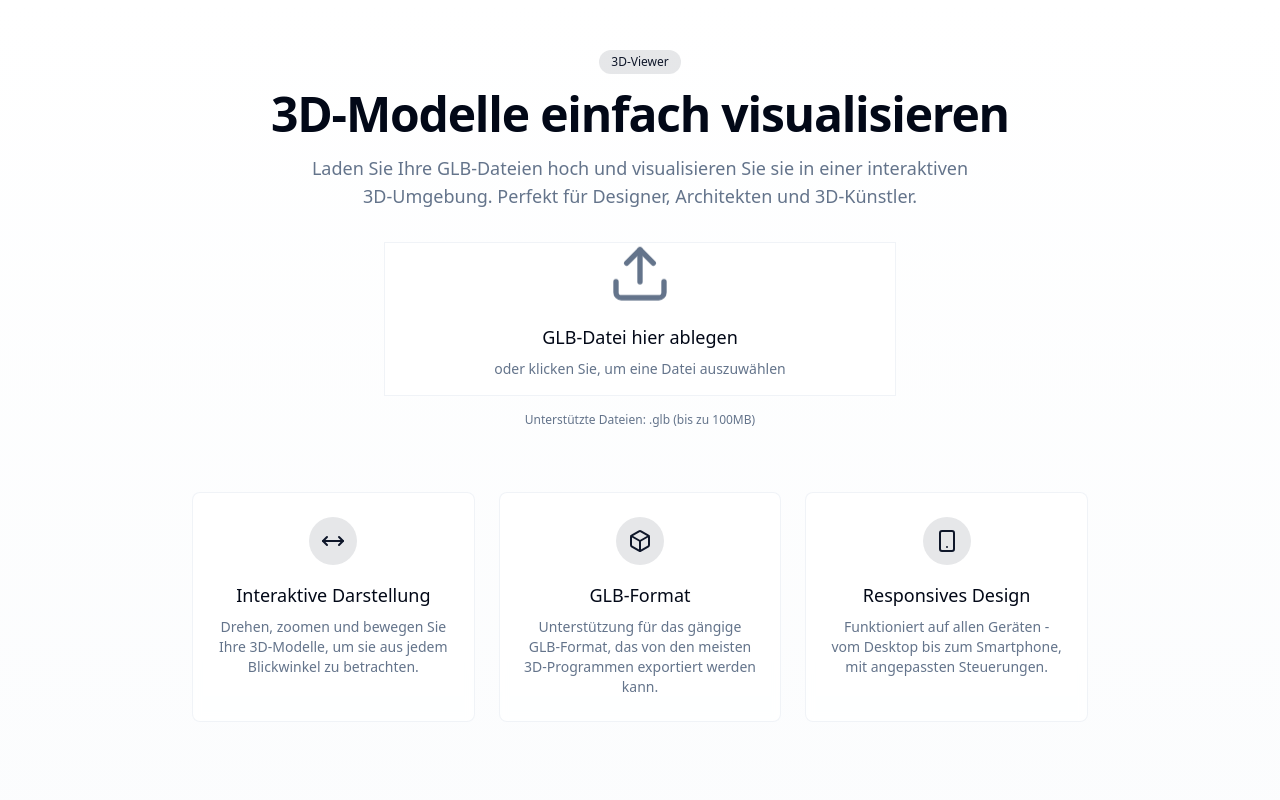
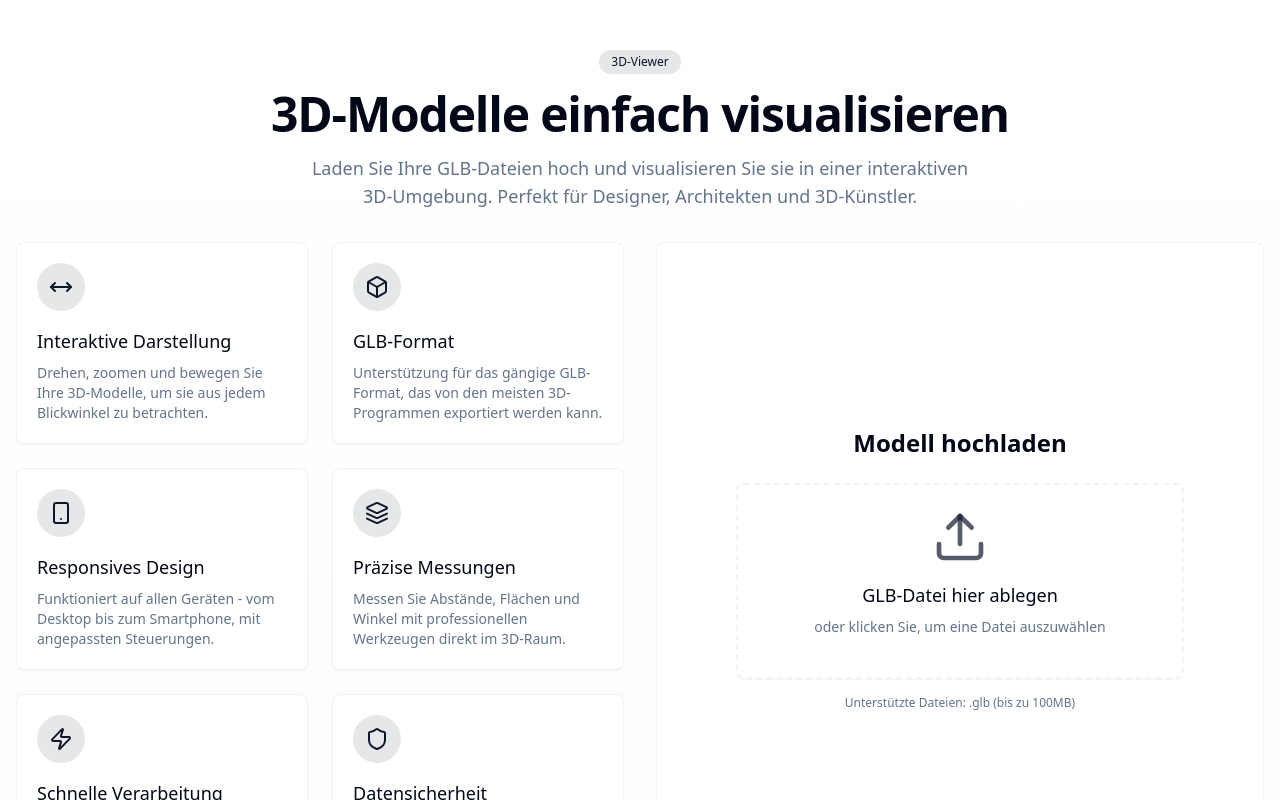
Before and after one commit to RooferGamingGER/glb-viewer-c8cb6b60, a React (Vite) app: page / in a window 1280 px wide. Shown: the top 800 px of the page. Built offline with nearby package versions, Linux system fonts and the light colour scheme.

Commit message:
Implement the plan
This commit implements the changes as described in the plan.

```diff
--- a/src/components/FileUpload.tsx
+++ b/src/components/FileUpload.tsx
@@ -101,9 +101,11 @@ const FileUpload: React.FC = () => {
   };
 
   return (
-    <div className="w-full max-w-lg mx-auto animate-fade-in">
+    <div className="w-full animate-fade-in">
       <div
-        className={`file-drop-area glass-panel ${isDragging ? 'drag-active' : ''}`}
+        className={`file-drop-area glass-panel relative border-2 border-dashed border-border/50 p-6 rounded-lg
+                   ${isDragging ? 'bg-primary/5 border-primary/30' : ''}
+                   transition-all duration-300 cursor-pointer`}
         onDragOver={handleDragOver}
         onDragLeave={handleDragLeave}
         onDrop={handleDrop}
@@ -119,7 +121,7 @@ const FileUpload: React.FC = () => {
 
         <div className="text-center">
           <div className="mb-4 flex justify-center">
-            <Upload className="w-16 h-16 text-muted-foreground animate-float" />
+            <Upload className={`w-14 h-14 text-primary/70 ${isDragging ? 'scale-110' : ''} transition-transform`} />
           </div>
 
           <h3 className="text-lg font-medium mb-2">
@@ -146,7 +148,7 @@ const FileUpload: React.FC = () => {
                   e.stopPropagation();
                   handleUploadClick();
                 }}
-                className="button-hover"
+                className="button-hover px-6 py-2"
                 disabled={uploading}
               >
                 {uploading ? (
--- a/src/index.css
+++ b/src/index.css
@@ -100,7 +100,7 @@
 
 @layer components {
   .glass-panel {
-    @apply bg-background/80 backdrop-blur-sm border border-border/50;
+    @apply bg-background/80 backdrop-blur-sm border border-border/50 rounded-lg shadow-sm transition-all;
   }
 
   .glass-button {
@@ -128,6 +128,19 @@
     transform: translateX(100%);
     opacity: 0;
     transition: transform var(--sidebar-transition), opacity var(--sidebar-transition);
+  }
+
+  /* File drop area styling */
+  .file-drop-area {
+    @apply transition-all duration-300;
+  }
+
+  .file-drop-area:hover {
+    @apply border-primary/50 bg-background/90 shadow-md;
+  }
+
+  .drag-active {
+    @apply border-primary bg-primary/5 scale-[1.01] shadow-md;
   }
 }
 
@@ -157,3 +170,12 @@
     opacity: 0.7;
   }
 }
+
+/* Add a subtle hover effect for buttons */
+.button-hover {
+  @apply transition-all duration-300;
+}
+
+.button-hover:hover:not(:disabled) {
+  @apply shadow-md transform -translate-y-0.5;
+}
--- a/src/pages/Index.tsx
+++ b/src/pages/Index.tsx
@@ -1,32 +1,32 @@
 
 import React from 'react';
 import FileUpload from '@/components/FileUpload';
-import { Smartphone, Box, Layers, MoveHorizontal } from 'lucide-react';
+import { Smartphone, Box, Layers, MoveHorizontal, Zap, Shield } from 'lucide-react';
 
 const Index = () => {
   return (
-    <div className="min-h-screen flex flex-col items-center justify-center bg-gradient-to-b from-background to-secondary/30 px-4 py-12">
-      <div className="max-w-4xl w-full mx-auto text-center mb-12 animate-slide-up">
-        <div className="inline-block px-3 py-1 bg-primary/10 text-primary rounded-full text-xs font-medium mb-4">
+    <div className="min-h-screen bg-gradient-to-b from-background to-secondary/30 px-4 py-8 md:py-12">
+      <div className="max-w-7xl mx-auto">
+        <div className="text-center mb-8">
+          <div className="inline-block px-3 py-1 bg-primary/10 text-primary rounded-full text-xs font-medium">
             3D-Viewer
           </div>
 
-        <h1 className="text-4xl md:text-5xl font-bold tracking-tight mb-4">
+          <h1 className="text-3xl md:text-5xl font-bold tracking-tight mt-4 mb-4">
             3D-Modelle einfach visualisieren
           </h1>
 
-        <p className="text-lg text-muted-foreground max-w-2xl mx-auto mb-8">
+          <p className="text-md md:text-lg text-muted-foreground max-w-2xl mx-auto">
             Laden Sie Ihre GLB-Dateien hoch und visualisieren Sie sie in einer interaktiven 3D-Umgebung.
             Perfekt für Designer, Architekten und 3D-Künstler.
           </p>
-
-        <div className="mb-12">
-          <FileUpload />
         </div>
 
-        <div className="grid grid-cols-1 md:grid-cols-3 gap-6 max-w-4xl mx-auto mt-16">
-          <div className="glass-panel p-6 rounded-lg hover:shadow-lg transition-all duration-300 hover:-translate-y-1">
-            <div className="w-12 h-12 bg-primary/10 rounded-full flex items-center justify-center mx-auto mb-4">
+        <div className="grid grid-cols-1 lg:grid-cols-2 gap-8 mt-8">
+          {/* Left side - Information Grid */}
+          <div className="grid grid-cols-1 md:grid-cols-2 gap-4 md:gap-6">
+            <div className="glass-panel p-5 rounded-lg hover:shadow-lg transition-all duration-300 hover:-translate-y-1">
+              <div className="w-12 h-12 bg-primary/10 rounded-full flex items-center justify-center mb-4">
                 <MoveHorizontal className="w-6 h-6 text-primary" />
               </div>
               <h3 className="text-lg font-medium mb-2">Interaktive Darstellung</h3>
@@ -35,8 +35,8 @@ const Index = () => {
               </p>
             </div>
 
-          <div className="glass-panel p-6 rounded-lg hover:shadow-lg transition-all duration-300 hover:-translate-y-1">
-            <div className="w-12 h-12 bg-primary/10 rounded-full flex items-center justify-center mx-auto mb-4">
+            <div className="glass-panel p-5 rounded-lg hover:shadow-lg transition-all duration-300 hover:-translate-y-1">
+              <div className="w-12 h-12 bg-primary/10 rounded-full flex items-center justify-center mb-4">
                 <Box className="w-6 h-6 text-primary" />
               </div>
               <h3 className="text-lg font-medium mb-2">GLB-Format</h3>
@@ -45,8 +45,8 @@ const Index = () => {
               </p>
             </div>
 
-          <div className="glass-panel p-6 rounded-lg hover:shadow-lg transition-all duration-300 hover:-translate-y-1">
-            <div className="w-12 h-12 bg-primary/10 rounded-full flex items-center justify-center mx-auto mb-4">
+            <div className="glass-panel p-5 rounded-lg hover:shadow-lg transition-all duration-300 hover:-translate-y-1">
+              <div className="w-12 h-12 bg-primary/10 rounded-full flex items-center justify-center mb-4">
                 <Smartphone className="w-6 h-6 text-primary" />
               </div>
               <h3 className="text-lg font-medium mb-2">Responsives Design</h3>
@@ -54,10 +54,49 @@ const Index = () => {
                 Funktioniert auf allen Geräten - vom Desktop bis zum Smartphone, mit angepassten Steuerungen.
               </p>
             </div>
+
+            <div className="glass-panel p-5 rounded-lg hover:shadow-lg transition-all duration-300 hover:-translate-y-1">
+              <div className="w-12 h-12 bg-primary/10 rounded-full flex items-center justify-center mb-4">
+                <Layers className="w-6 h-6 text-primary" />
+              </div>
+              <h3 className="text-lg font-medium mb-2">Präzise Messungen</h3>
+              <p className="text-sm text-muted-foreground">
+                Messen Sie Abstände, Flächen und Winkel mit professionellen Werkzeugen direkt im 3D-Raum.
+              </p>
+            </div>
+
+            <div className="glass-panel p-5 rounded-lg hover:shadow-lg transition-all duration-300 hover:-translate-y-1">
+              <div className="w-12 h-12 bg-primary/10 rounded-full flex items-center justify-center mb-4">
+                <Zap className="w-6 h-6 text-primary" />
+              </div>
+              <h3 className="text-lg font-medium mb-2">Schnelle Verarbeitung</h3>
+              <p className="text-sm text-muted-foreground">
+                Optimierte Performance für schnelle Ladezeiten und flüssige Darstellung auch komplexer 3D-Modelle.
+              </p>
+            </div>
+
+            <div className="glass-panel p-5 rounded-lg hover:shadow-lg transition-all duration-300 hover:-translate-y-1">
+              <div className="w-12 h-12 bg-primary/10 rounded-full flex items-center justify-center mb-4">
+                <Shield className="w-6 h-6 text-primary" />
+              </div>
+              <h3 className="text-lg font-medium mb-2">Datensicherheit</h3>
+              <p className="text-sm text-muted-foreground">
+                Ihre 3D-Modelle werden lokal im Browser verarbeitet und nicht auf externe Server hochgeladen.
+              </p>
             </div>
           </div>
 
-      <footer className="w-full text-center text-sm text-muted-foreground mt-auto pt-8">
+          {/* Right side - File Upload */}
+          <div className="glass-panel p-6 md:p-8 rounded-lg flex flex-col justify-center items-center">
+            <div className="w-full max-w-md mx-auto">
+              <h2 className="text-2xl font-bold mb-6 text-center">Modell hochladen</h2>
+              <FileUpload />
+            </div>
+          </div>
+        </div>
+      </div>
+
+      <footer className="w-full text-center text-sm text-muted-foreground mt-12">
         <p>© {new Date().getFullYear()} 3D-Viewer | Alle Rechte vorbehalten</p>
         <p className="text-xs mt-1">Unterstützt GLB-Dateien bis zu 100MB</p>
       </footer>
```
Lines whose indentation alone changed are shown as unchanged.
